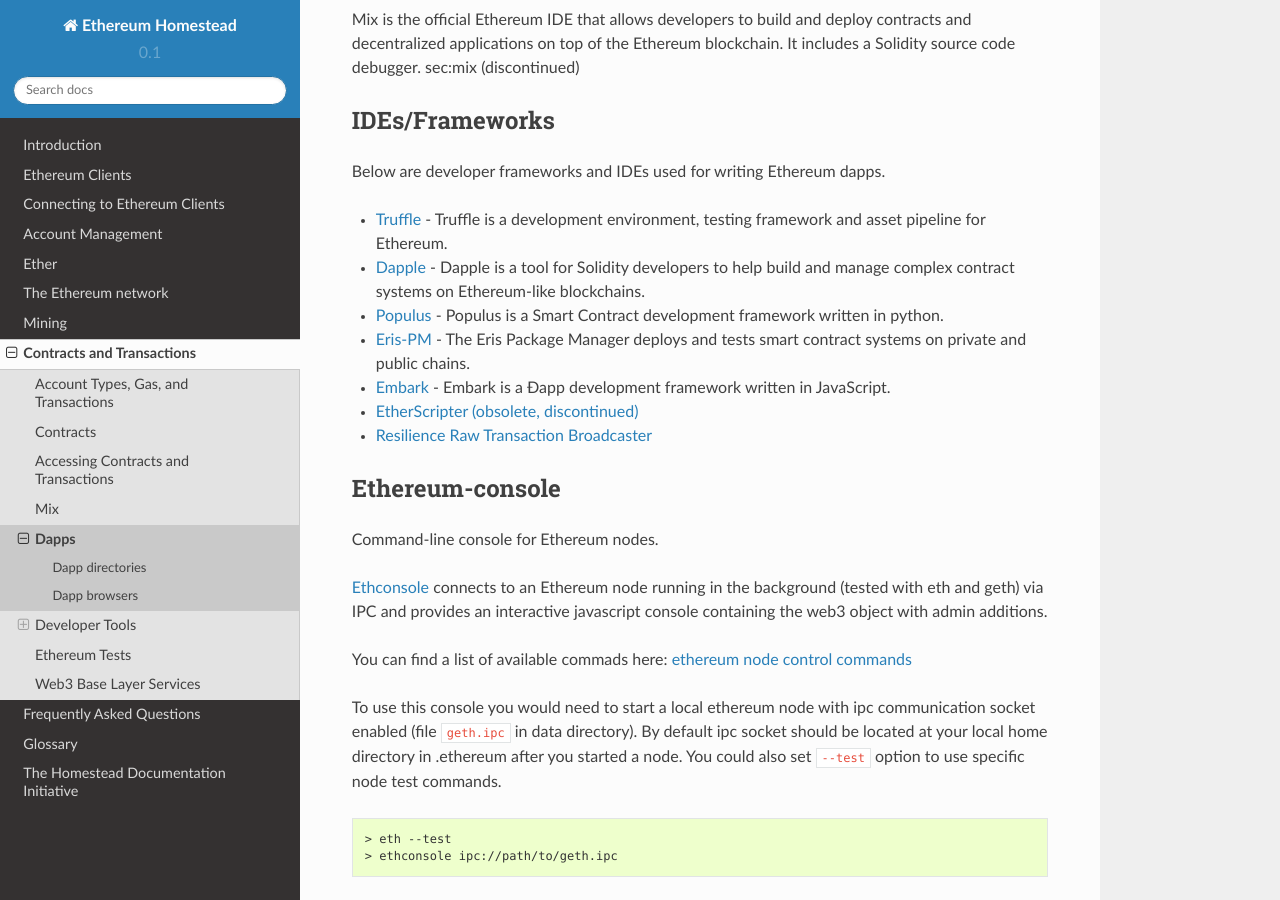
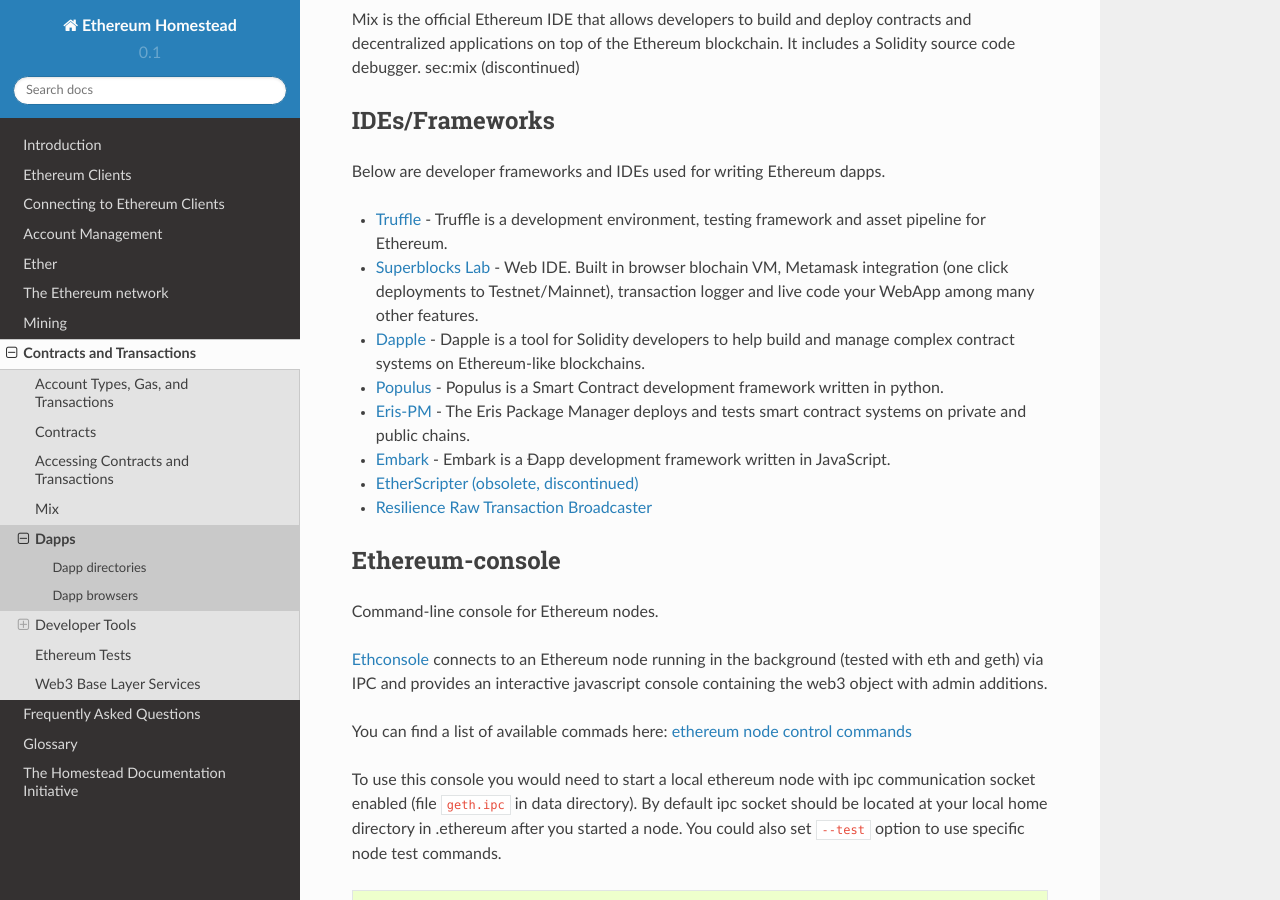
Before and after one commit to ethereum/homestead-guide, a Sphinx documentation site: the page built from source/contracts-and-transactions/developer-tools.rst, in a window 1280 px wide and 900 px high, scrolled down 2438 px. Built offline with Sphinx 7.4.7 and the Read the Docs theme 2.0.0, drawn with Linux system fonts in a browser that asks for light colours.

Commit message:
Update developer tools
Adding Superblocks Lab to the IDEs/Frameworks list

```diff
--- a/source/contracts-and-transactions/developer-tools.rst
+++ b/source/contracts-and-transactions/developer-tools.rst
@@ -103,6 +103,7 @@
 Below are developer frameworks and IDEs used for writing Ethereum dapps.
 
 * `Truffle <https://github.com/ConsenSys/truffle>`__ - Truffle is a development environment, testing framework and asset pipeline for Ethereum.
+* `Superblocks Lab <https://lab.superblocks.com/>`__ - Web IDE. Built in browser blochain VM, Metamask integration (one click deployments to Testnet/Mainnet), transaction logger and live code your WebApp among many other features.
 * `Dapple <https://github.com/nexusdev/dapple>`__ - Dapple is a tool for Solidity developers to help build and manage complex contract systems on Ethereum-like blockchains.
 * `Populus <http://populus.readthedocs.org/en/latest/>`__ - Populus is a Smart Contract development framework written in python.
 * `Eris-PM <https://docs.erisindustries.com/documentation/eris-package-manager/>`__ - The Eris Package Manager deploys and tests smart contract systems on private and public chains.
```
